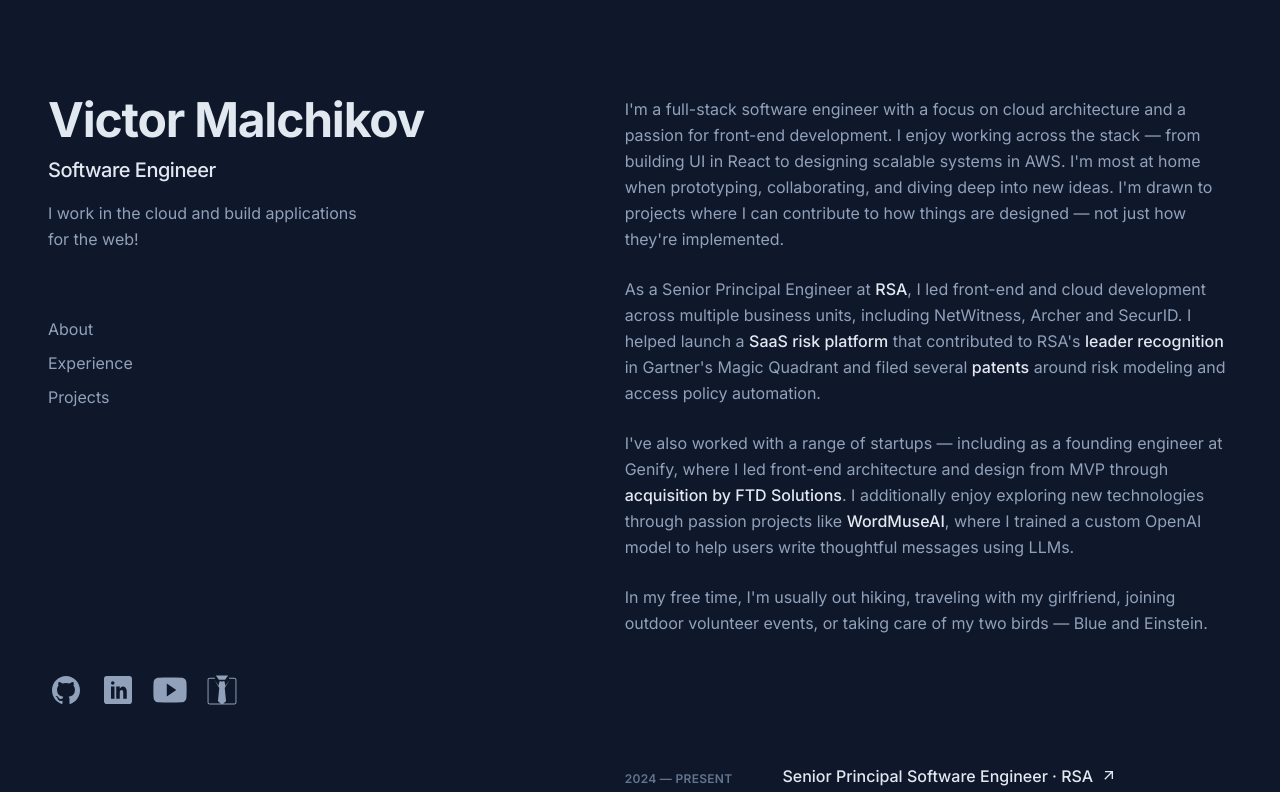
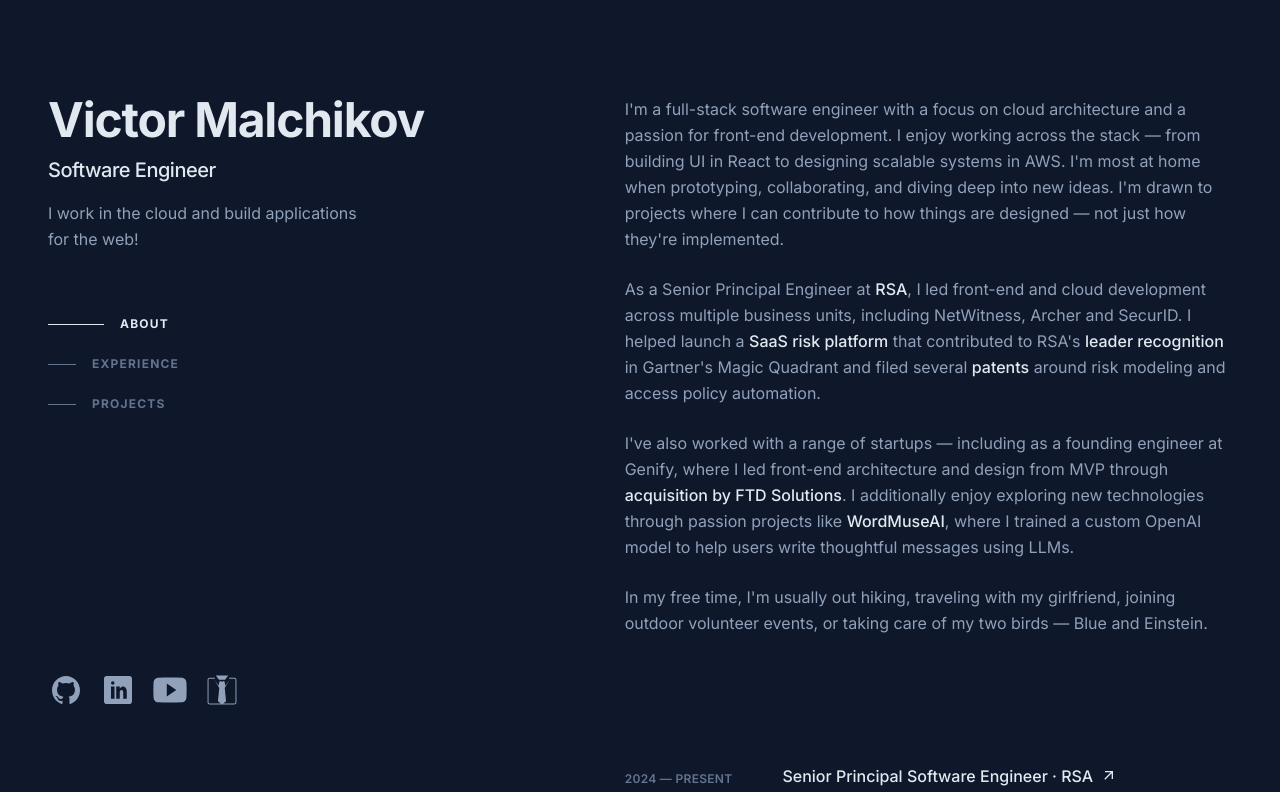
Before and after one commit to vmalchik/portfolio, a Next.js app: page / in a window 1280 px wide. Shown: the top 792 px of the page. Built offline with nearby package versions, Linux system fonts and the light colour scheme.

Commit message:
ux for home page anchor links

```diff
--- a/src/components/page/home/anchor-links.tsx
+++ b/src/components/page/home/anchor-links.tsx
@@ -1,18 +1,46 @@
+"use client";
+import {
+  SectionIds,
+  sectionIdsArray
+} from "@/components/page/home/section-types";
+import useActiveSection from "@/hooks/useActiveSection";
+import { cn } from "@/lib/utils/cn";
+import { capitalizeFirstLetter } from "@/lib/utils/string";
 import Link from "next/link";
 
 const AnchorLinks = () => {
+  const activeSection = useActiveSection(sectionIdsArray);
+  const orderedSections = [
+    SectionIds.About,
+    SectionIds.Experience,
+    SectionIds.Projects
+  ];
   return (
     <nav>
-      <ul className="space-y-2">
-        <li>
-          <Link href="#about">About</Link>
-        </li>
-        <li>
-          <Link href="#experience">Experience</Link>
-        </li>
-        <li>
-          <Link href="#projects">Projects</Link>
-        </li>
+      <ul className="space-y-6">
+        {orderedSections.map((id) => (
+          <li key={id}>
+            <Link
+              href={`#${id}`}
+              className={cn(
+                "group flex flex-nowrap items-center gap-4 uppercase text-xs font-bold tracking-widest transition-colors",
+                activeSection === id
+                  ? "text-slate-200"
+                  : "text-slate-500 hover:text-slate-200"
+              )}
+            >
+              {/* prefix line to text that will grow (expand left -> right when active or on-hover) */}
+              <span
+                aria-hidden="true"
+                className={cn(
+                  "inline-block h-[1px] bg-current transition-all duration-300 origin-left ease-in-out",
+                  activeSection === id ? "w-14" : "w-7 group-hover:w-14"
+                )}
+              />
+              {capitalizeFirstLetter(id)}
+            </Link>
+          </li>
+        ))}
       </ul>
     </nav>
   );
--- a/src/components/page/home/section-types.ts
+++ b/src/components/page/home/section-types.ts
@@ -4,6 +4,8 @@
   Projects = "projects"
 }
 
+export const sectionIdsArray = Object.values(SectionIds) as string[];
+
 export type SectionProps = {
   id: string;
 };
--- /dev/null
+++ b/src/hooks/useActiveSection.tsx
@@ -0,0 +1,47 @@
+import { useEffect, useState } from "react";
+
+/**
+ * Custom hook to track the active section in the viewport.
+ * @param sections - Array of section IDs to observe.
+ * @returns The ID of the currently active section.
+ */
+export default function useActiveSection(sections: string[]) {
+  const [activeId, setActiveId] = useState<string | null>(null);
+
+  //   | Top of screen (0%)       | ← element must reach **here**
+  //   |                          |
+  //   |     ✅ Active zone       | ← element is now "in view"
+  //   |     (0% → 40% zone)      |
+  //   |                          |
+  //   |                          |
+  //   | (Below this = inactive)  |
+  //   |--------------------------| ← shifted-up bottom (at 40%)
+  useEffect(() => {
+    const observer = new IntersectionObserver(
+      (entries) => {
+        for (const entry of entries) {
+          if (entry.isIntersecting) {
+            setActiveId(entry.target.id);
+            break;
+          }
+        }
+      },
+      {
+        // Trigger when the top of the section reaches 40% down the viewport AND at least 20% of the section is visible
+        // Basically setting "active zone" for the observer is between 0 and 40% down the page by moving the bottom edge
+        // upward by 60% of the viewport height
+        rootMargin: "0px 0px -60% 0px",
+        threshold: 0.2 // Prevents flickering or firing too early; Ensures the element is meaningfully in view, not just a tiny sliver
+      }
+    );
+
+    sections.forEach((id) => {
+      const el = document.getElementById(id);
+      if (el) observer.observe(el);
+    });
+
+    return () => observer.disconnect();
+  }, [sections]);
+
+  return activeId;
+}
--- /dev/null
+++ b/src/lib/utils/string.ts
@@ -0,0 +1,8 @@
+/**
+ * @param str - The string to capitalize the first letter of.
+ * @description Capitalizes the first letter of a given string and returns the modified string.
+ * @returns
+ */
+export const capitalizeFirstLetter = (str: string): string => {
+  return str.charAt(0).toUpperCase() + str.slice(1);
+};
```
